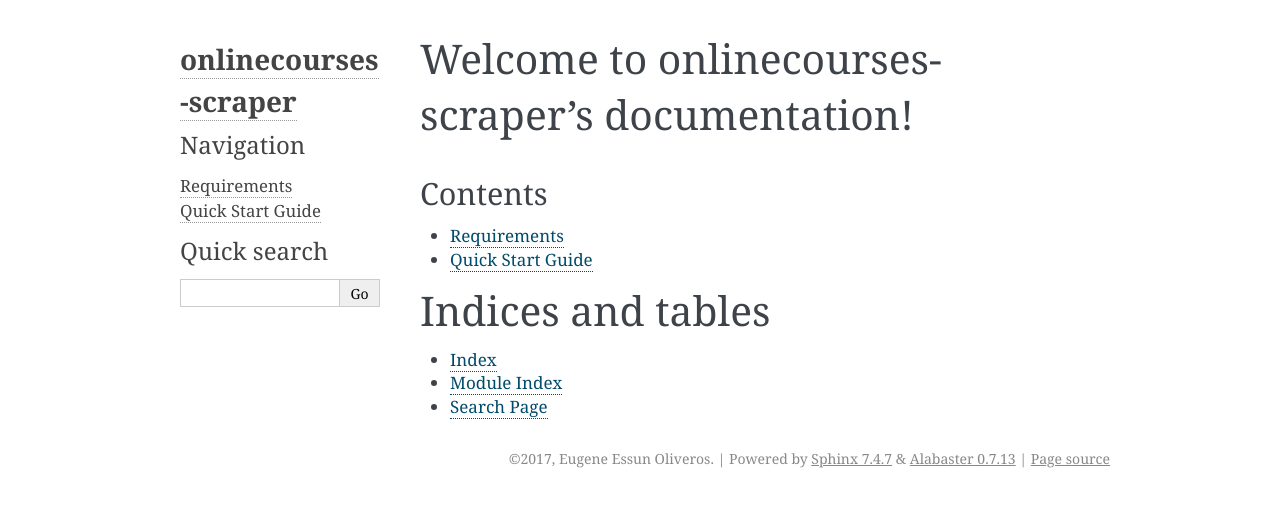
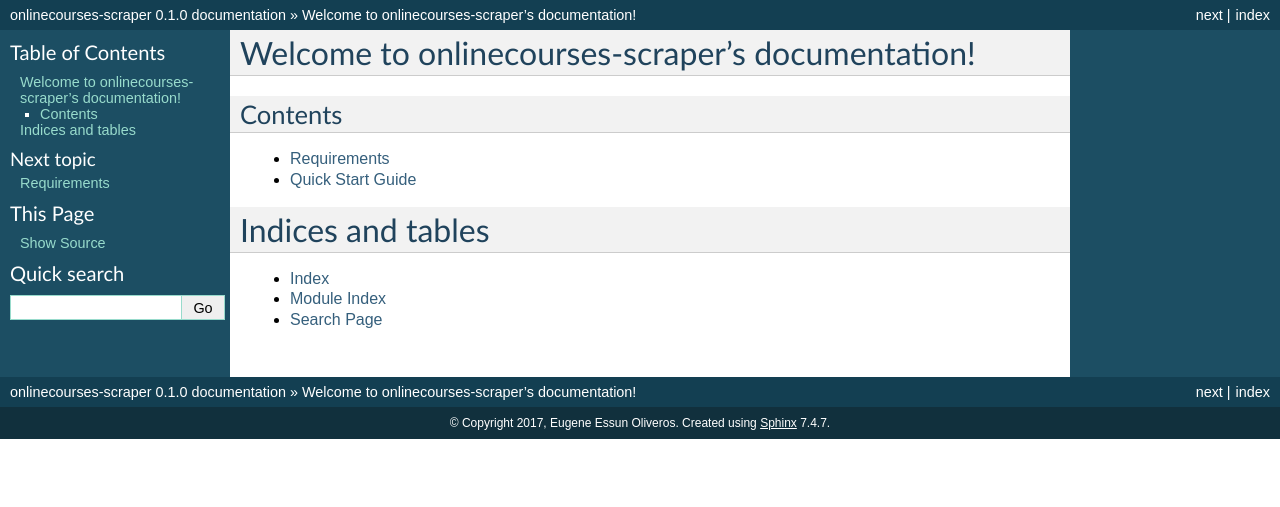
Before and after one commit to yujinyuz/onlinecourses-scraper, a Sphinx documentation site: the page built from docs/index.rst, in a window 1280 px wide. Shown: the top 507 px of the page. Built offline with Sphinx 7.4.7, drawn with Linux system fonts in a browser that asks for light colours.

```diff
--- a/docs/conf.py
+++ b/docs/conf.py
@@ -82,7 +82,7 @@ todo_include_todos = False
 # The theme to use for HTML and HTML Help pages.  See the documentation for
 # a list of builtin themes.
 #
-html_theme = 'alabaster'
+html_theme = 'default'
 
 # Theme options are theme-specific and customize the look and feel of a theme
 # further.  For a list of options available for each theme, see the
@@ -100,15 +100,15 @@ html_static_path = ['_static']
 #
 # This is required for the alabaster theme
 # refs: http://alabaster.readthedocs.io/en/latest/installation.html#sidebars
-html_sidebars = {
-    '**': [
-        'about.html',
-        'navigation.html',
-        'relations.html',  # needs 'show_related': True theme option to display
-        'searchbox.html',
-        'donate.html',
-    ]
-}
+# html_sidebars = {
+#     '**': [
+#         'about.html',
+#         'navigation.html',
+#         'relations.html',  # needs 'show_related': True theme option to display
+#         'searchbox.html',
+#         'donate.html',
+#     ]
+# }
 
 
 # -- Options for HTMLHelp output ------------------------------------------
```
Also changed, not shown: requirements_sphinx.txt (renamed from docs/requirements_sphinx.txt).
